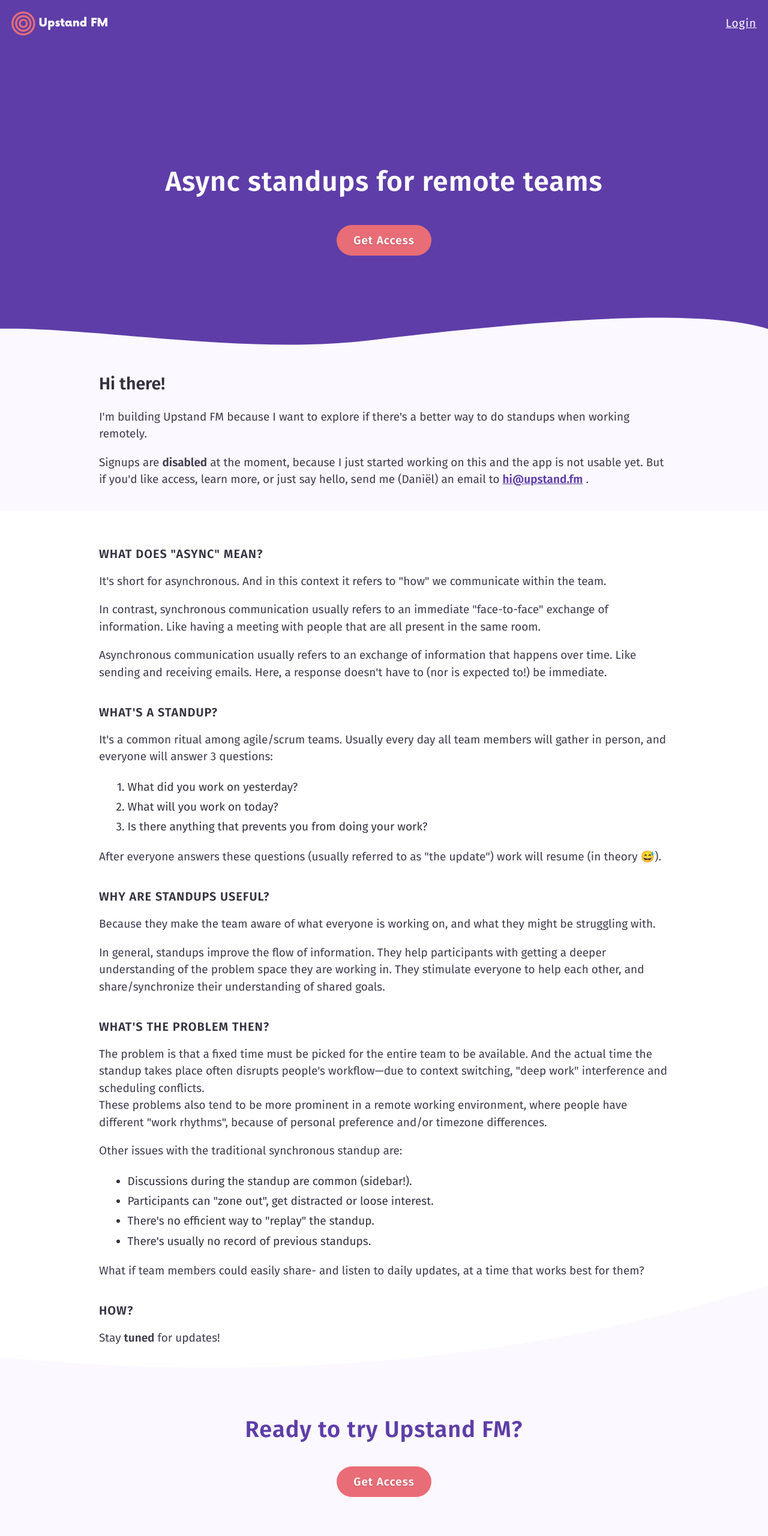
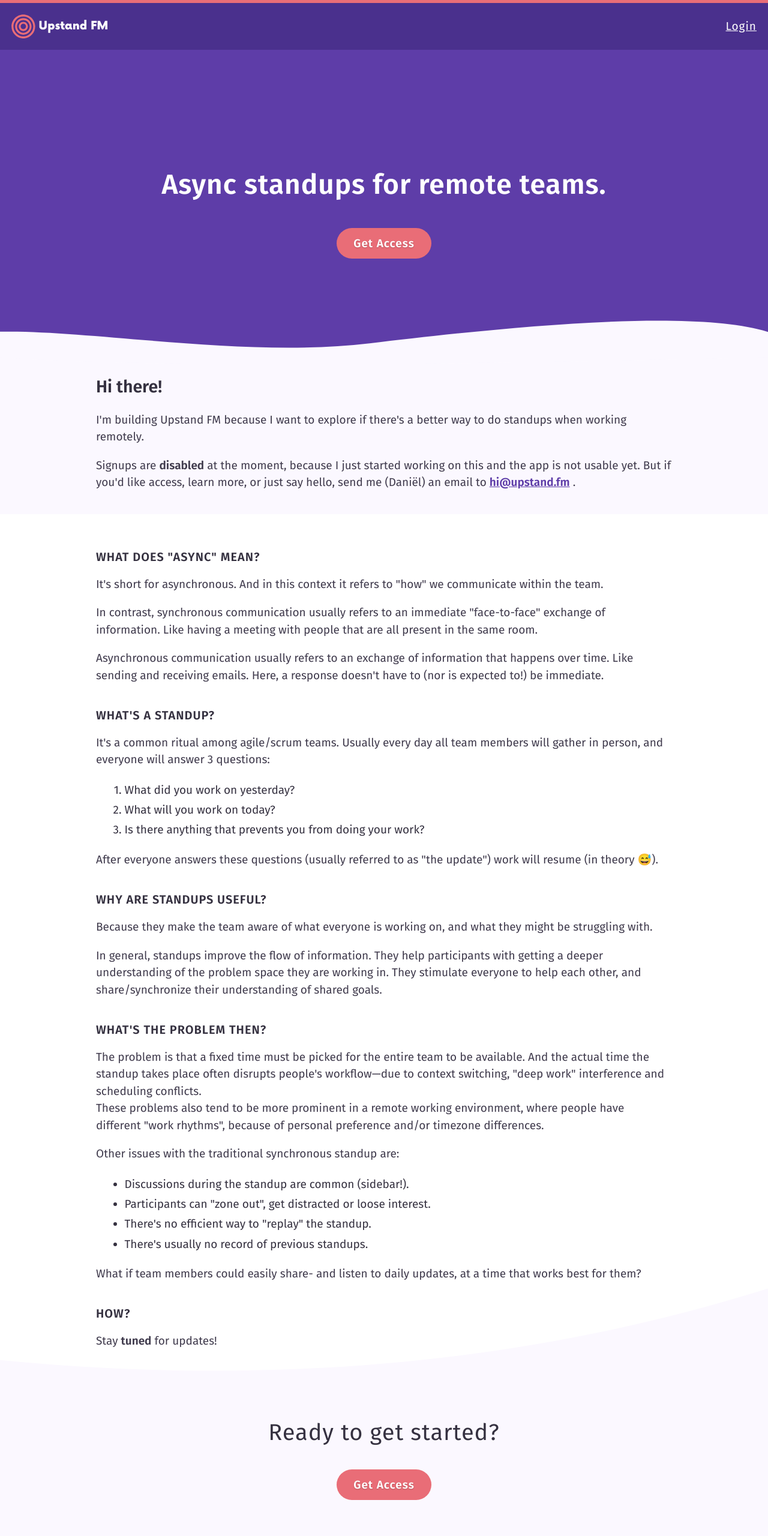
Before and after one commit to upstandfm/website, a website built with Parcel: page src/index.html in a window 1280 px wide. Shown: the top 2560 px of the page at 60% size. Built offline with nearby package versions, Linux system fonts and the light colour scheme.

Commit message:
Add small design elements to header and tweak text

```diff
--- a/src/index.css
+++ b/src/index.css
@@ -54,7 +54,6 @@
   font-size: 19px;
   -webkit-font-smoothing: antialiased;
   -moz-osx-font-smoothing: grayscale;
-  background-color: var(--color-purple);
   color: var(--color-darkest-grey);
 }
 
@@ -90,7 +89,7 @@
 /* Misc */
 
 .wrapper {
-  max-width: 950px;
+  max-width: 60rem;
   margin: 0 auto;
 }
 
@@ -144,10 +143,13 @@
   grid-template-columns: 1fr 1fr;
   align-items: center;
   padding: 1em;
+  background-color: var(--color-dark-purple);
+  border-top: 5px solid var(--color-coral);
 }
 
 .logo-with-name {
   width: 160px;
+  display: block;
 }
 
 .login,
@@ -205,7 +207,7 @@
   font-size: 2em;
   line-height: 1.25;
   letter-spacing: 1px;
-  color: var(--color-purple);
+  font-weight: normal;
 }
 
 /* Content Borders */
--- a/src/index.html
+++ b/src/index.html
@@ -71,7 +71,7 @@
       <section id="hero">
         <div class="center">
           <h1 data-cy="tagline" id="tagline">
-            Async standups for remote teams
+            Async standups for remote teams.
           </h1>
 
           <a
@@ -234,7 +234,7 @@
         </div>
 
         <div class="wrapper center">
-          <h2 class="cta-title">Ready to try Upstand FM?</h2>
+          <h2 class="cta-title">Ready to get started?</h2>
 
           <a
             data-cy="cta-2"
```
